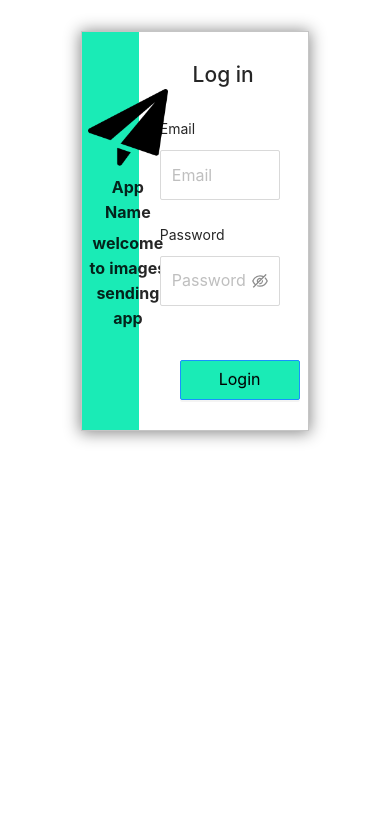
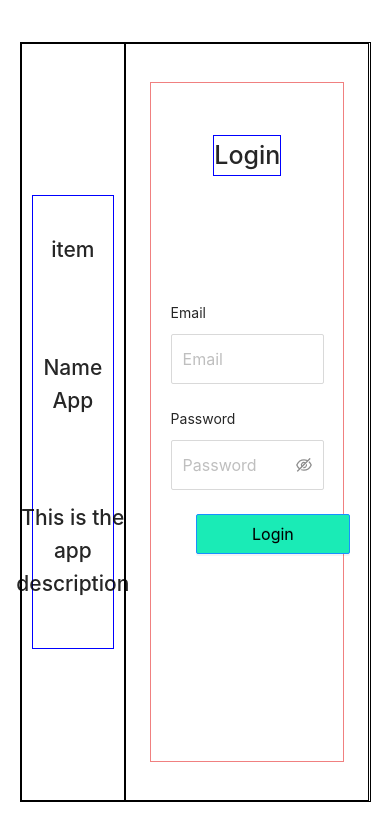
Before and after one commit to cometaRobertillo/react-test, a React (Create React App) app: page / in a window 390 px wide. Shown: the top 840 px of the page. Built offline with nearby package versions, Linux system fonts and the light colour scheme.

Commit message:
add an alternative login template without responsive

```diff
--- a/src/components/auth/index.scss
+++ b/src/components/auth/index.scss
@@ -6,6 +6,9 @@
 .btn {
     background: $green;
     color: black;
-    margin-top: 25%;
-    margin-bottom: 5%;
+
+    &:hover {
+        background: lighten($color: $green, $amount: 15);
+        color: lighten($color: rgba(212, 247, 204, 0.61), $amount: 15);;
+    }
 }
--- a/src/index.tsx
+++ b/src/index.tsx
@@ -5,10 +5,11 @@ import App from './App';
 import './styles/style.scss';
 import reportWebVitals from './reportWebVitals';
 import { Login } from './pages/login';
+import { Login2 } from './pages/login2';
 
 ReactDOM.render(
   <React.StrictMode>
-    <Login />
+    <Login2 />
   </React.StrictMode>,
   document.getElementById('root')
 );
--- a/src/pages/login/index.tsx
+++ b/src/pages/login/index.tsx
@@ -52,8 +52,6 @@ export const Login = () => {
                                 </Row>
                             </Col>
                         </Row>
-
-
                     </Col>
                 </Row>
 
--- /dev/null
+++ b/src/pages/login2/index.tsx
@@ -0,0 +1,29 @@
+import React from 'react'
+import { LoginForm } from '../../components/auth/loginForm'
+import './login.scss'
+
+export const Login2 = () => {
+    return (
+        <div className="centro">
+            <div className="contenedor">
+                <div className="contenedor__info">
+                    <div className="info__layout">
+                        <h2>item</h2>
+                        <h2>Name App</h2>
+                        <h2>This is the app description</h2>
+                    </div>
+                </div>
+
+                <div className="contenedor__form">
+                    <div className="form__center">
+                        <h2 className="form__titulo">Login</h2>
+                        <div className="form__layout">
+                            <LoginForm />
+                        </div>
+                    </div>
+
+                </div>
+            </div>
+        </div>
+    )
+}
--- /dev/null
+++ b/src/pages/login2/login.scss
@@ -0,0 +1,69 @@
+.contenedor {
+    border: 1px solid black;
+    width: 90%;
+    min-height: 90vh;
+    display: flex;
+}
+
+.contenedor__info {
+    width: 30%;
+    height: auto;
+    border: 1px solid black;
+
+    display: flex;
+    flex-direction: column;
+    align-items: center;
+    justify-content: center;
+
+    .info__layout{
+        display: flex;
+        flex-direction: column;
+        align-items: center;
+        justify-content: space-around;
+        height: 60%;
+        border: 1px solid blue;
+        width: 80%;
+        text-align: center;
+
+    }
+}
+
+.contenedor__form {
+    width: 70%;
+    border: 1px solid black;
+    display: flex;
+    flex-direction: column;
+    align-items: center;
+    justify-content: center;
+
+    .form__center{
+        height: 90%;
+        width: 80%;
+        display: flex;
+        align-items: center;
+        flex-direction: column;
+        justify-content: space-around;
+        border: 1px solid lightcoral;
+
+        .form__titulo{
+            border: 1px solid blue;
+            font-size: 25px;
+        }
+
+        .form__layout{
+            margin-top: 5%;
+            width: 80%;
+            height: 60%;
+        }
+    }
+
+
+}
+
+.centro {
+    display: flex;
+    flex-direction: row;
+    justify-content: center;
+    align-items: center;
+    height: 100vh;
+}
```
